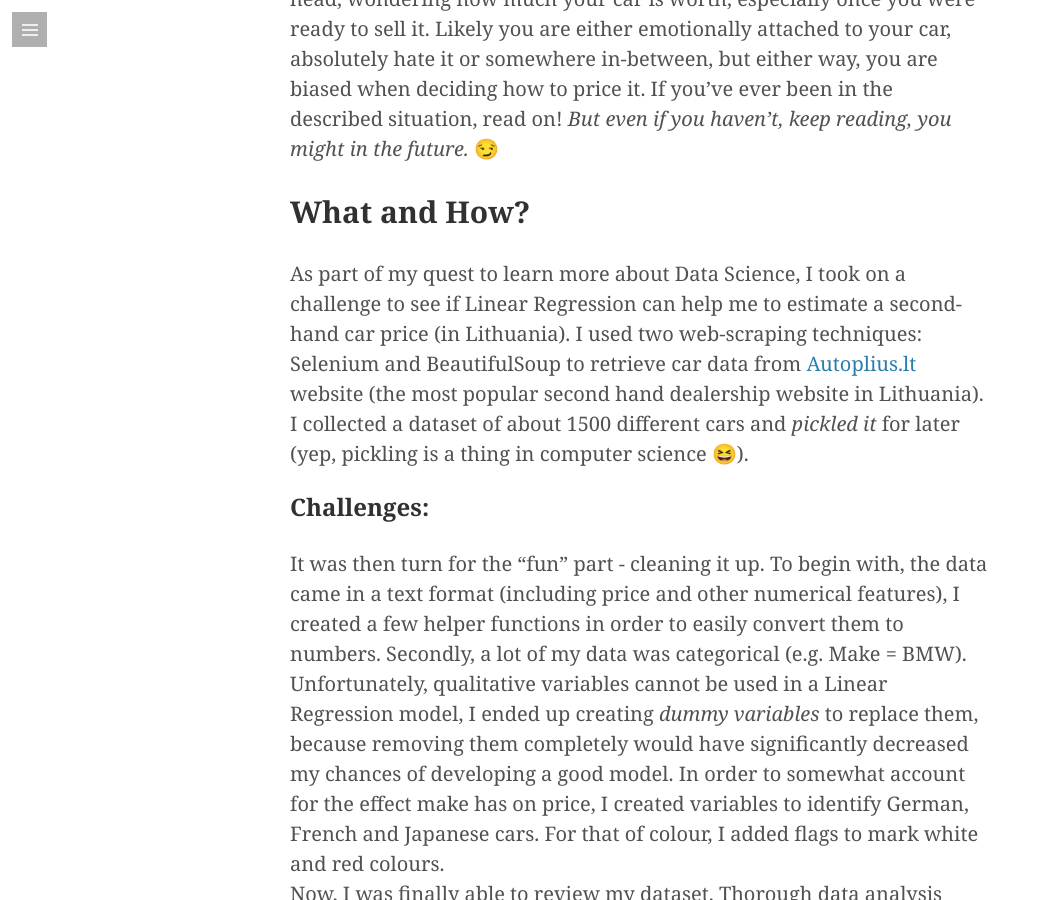
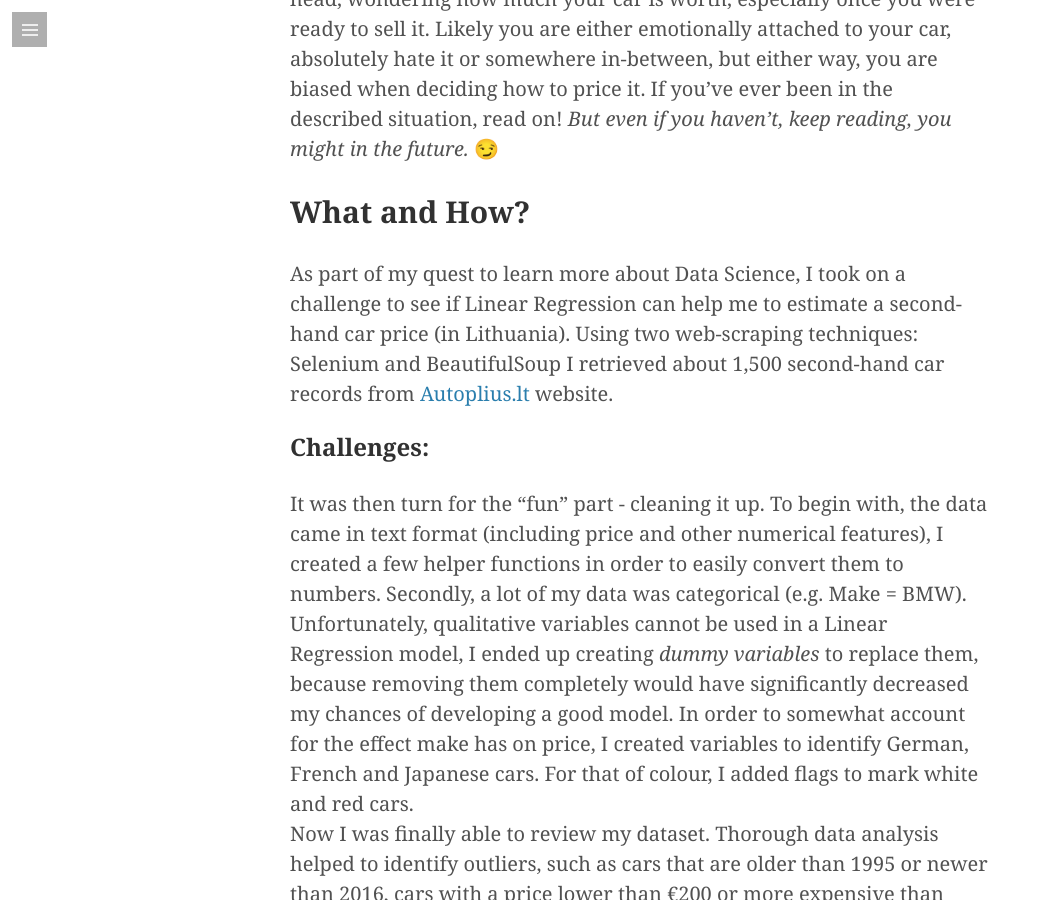
Before and after one commit to Auste1989/Auste1989.github.io, a Jekyll site: the page built from _posts/2018-07-22-car-price-predictor.md, in a window 1280 px wide and 900 px high, scrolled down 1121 px. Shown: the whole window, without its empty margins (0-1039 px from the left). Built offline with Jekyll 4.4.1, drawn with Linux system fonts in a browser that asks for light colours; emoji names are drawn with the system emoji font; some web fonts are replaced; comment, search, counter and statistics services are not loaded; some of the changed text lies outside the part shown.

Commit message:
More context changes

```diff
--- a/_posts/2018-07-22-car-price-predictor.md
+++ b/_posts/2018-07-22-car-price-predictor.md
@@ -9,12 +9,11 @@
 If you've ever been in the described situation, read on! *But even if you haven't, keep reading, you might in the future.* :smirk:
 
 ## What and How?
-As part of my quest to learn more about Data Science, I took on a challenge to see if Linear Regression can help me to estimate a second-hand car price (in Lithuania). I used two web-scraping techniques: Selenium and BeautifulSoup to retrieve car data from [Autoplius.lt](https://en.autoplius.lt/) website (the most popular second hand dealership website in Lithuania).
-I collected a dataset of about 1500 different cars and *pickled it* for later (yep, pickling is a thing in computer science :laughing:).
+As part of my quest to learn more about Data Science, I took on a challenge to see if Linear Regression can help me to estimate a second-hand car price (in Lithuania). Using two web-scraping techniques: Selenium and BeautifulSoup I retrieved about 1,500 second-hand car records from [Autoplius.lt](https://en.autoplius.lt/) website.
 
 ### Challenges:
-It was then turn for the "fun" part - cleaning it up. To begin with, the data came in a text format (including price and other numerical features), I created a few helper functions in order to easily convert them to numbers. Secondly, a lot of my data was categorical (e.g. Make = BMW). Unfortunately, qualitative variables cannot be used in a Linear Regression model, I ended up creating *dummy variables* to replace them, because removing them completely would have significantly decreased my chances of developing a good model.   In order to somewhat account for the effect make has on price, I created variables to identify German, French and Japanese cars. For that of colour, I added flags to mark white and red colours.
-Now, I was finally able to review my dataset. Thorough data analysis helped to identify outliers, such as cars that are older than 1995 or newer than 2016, cars with a price lower than €200 or more expensive than €40,000, as well as, cars with zero mileage (new) or ones with more than 450,000km driven. I went ahead and excluded the outliers, since my model was not being designed to account for such extreme cases.
+It was then turn for the "fun" part - cleaning it up. To begin with, the data came in text format (including price and other numerical features), I created a few helper functions in order to easily convert them to numbers. Secondly, a lot of my data was categorical (e.g. Make = BMW). Unfortunately, qualitative variables cannot be used in a Linear Regression model, I ended up creating *dummy variables* to replace them, because removing them completely would have significantly decreased my chances of developing a good model.   In order to somewhat account for the effect make has on price, I created variables to identify German, French and Japanese cars. For that of colour, I added flags to mark white and red cars.
+Now I was finally able to review my dataset. Thorough data analysis helped to identify outliers, such as cars that are older than 1995 or newer than 2016, cars with a price lower than €200 or more expensive than €40,000, as well as, cars with zero mileage (new) or ones with more than 450,000km driven. I went ahead and excluded the outliers, since my model was not being designed to account for such extreme cases.
 Finally, after assessing correlation plots, I narrowed down my dataset to the target variable (Price) and the following features:
 1. Year of manufacture
 2. Gearbox (manual / automatic)
@@ -26,25 +25,27 @@
 8. Red colour
 9. White colour
 
-Once the dataset was narrowed down, as the last step of cleaning, I dropped all the cars that had missing values for my chosen 9 features. The final dataset contains 1,015 cars in total.
+As the last step of cleaning process, I dropped all the cars that had any missing values for my chosen 9 features. The final dataset contains 1,015 cars in total.
 
 ### Modelling:
 In search for the best model I explored a few options:
 1. Simple model with no transformation to any of the variables
 2. A model with logarithmic price transformation (normalized the distribution)
 3. Linear Regression model after normalization and regularization (Ridge and Lasso)
-Number 2 won the race!
 
-![Missing Image]({{"/assets/Price_Transformation.png"|https://github.com/mastaus/mastaus.github.io/blob/master/assets/images/Price_Transformation.png}}
+**Number 2 won the race!**
+
+![Missing Image]({{"/assets/Price_Transformation.png"|https://github.com/mastaus/mastaus.github.io/blob/master/assets/images/Price_Transformation.png"}})
 
 ### Results:
-The model was trained on 70% of the dataset, and the remaining 30% was used to test it. The results were better than expected, given the challenges:
+The model was trained on 70% of the dataset, while the remaining 30% was used to test it. The results were better than expected (given the challenges):
 * Price estimate at around 62% accuracy
-* 67% of the variance in price explained by the 9 selected features (when run on the test dataset)
+* 67% of the variance in price explained by the 9 selected features *(when run on the test dataset)*
 
-Even though results sound pretty good, when putting it in context, things don't seem so rosy. The average price of a car in my dataset is €5,700, the median price is just short of €4,000 and the average error is about €2,480. At the moment, my product cannot tell the difference between a BMW or Mercedes-Benz and an Open or Audi (they are all German cars in it's view). :flushed:    It's always good to put things into perspective :smirk:
+Even though results sound pretty good, when putting it in context, things don't seem so rosy. The average price of a car in my dataset is €5,700, the median price is just short of €4,000 and the average error is about €2,480. At the moment, my product cannot tell the difference between a BMW or Mercedes-Benz and an Open (they are all German cars in it's view). :flushed:
+Always good to put things into perspective :smirk:
 
-## The Future:
+### The Future:
 As I learn new Data Science techniques, I would like to refine this model to account for Make, Model, Colours and other categorical features that significantly influence second-hand car prices. :sunglasses:
 
 ## The Product:
```
